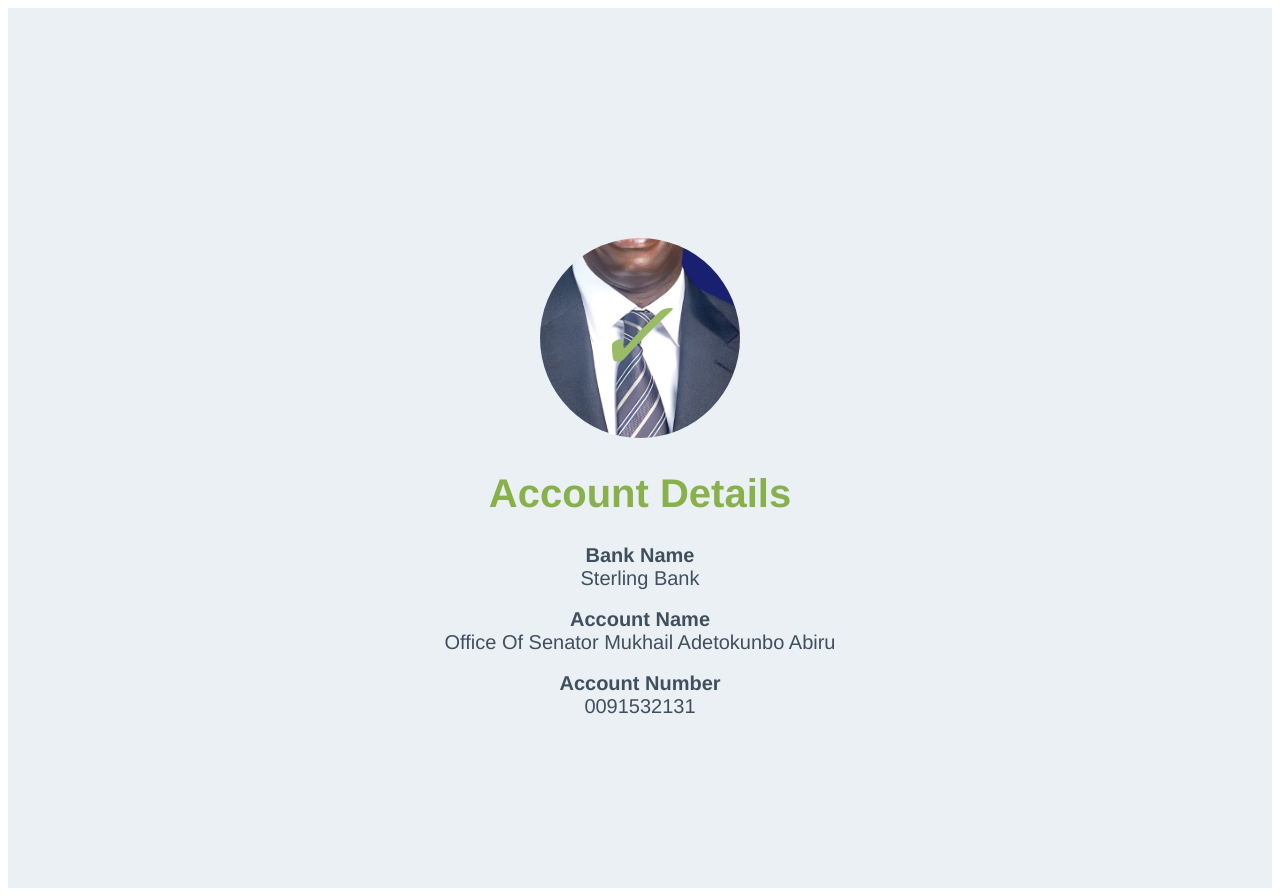
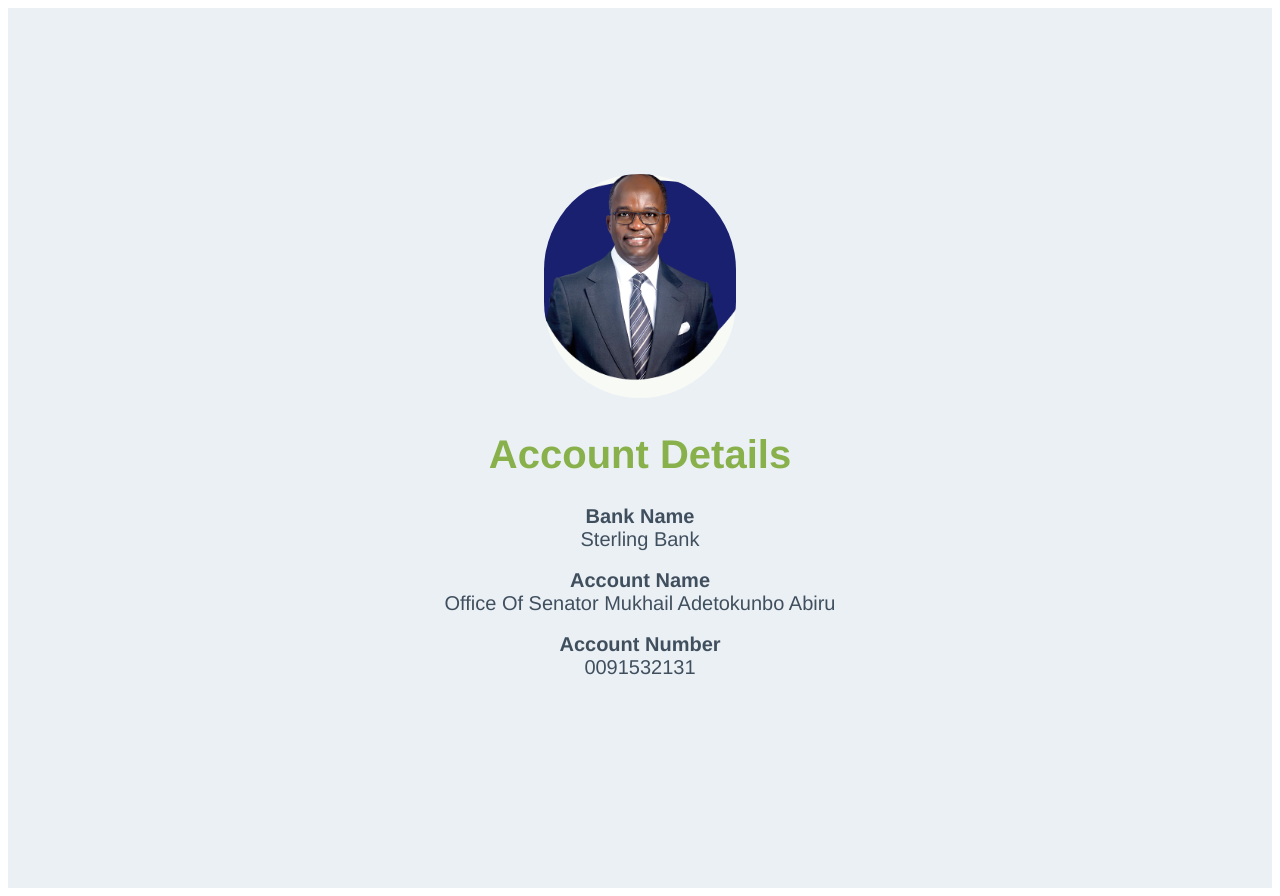
Before and after one commit to IsraelAdekanye/campaign-clent, a React (Create React App) app: page /Account in a window 1280 px wide. Built offline with nearby package versions, Linux system fonts and the light colour scheme.

Commit message:
added account details

```diff
--- a/src/components/AccountDetails/AccountDetails.jsx
+++ b/src/components/AccountDetails/AccountDetails.jsx
@@ -8,7 +8,6 @@
     <MasterDiv>
       <Section>
       <Cond2Div>
-          <CheckMark>✓</CheckMark>
         </Cond2Div>
         <Success>Account Details</Success>
         <br/>
--- a/src/components/AccountDetails/AccountDetailsElements.jsx
+++ b/src/components/AccountDetails/AccountDetailsElements.jsx
@@ -12,7 +12,7 @@
     padding: 40px 0;
     background: #EBF0F5;
     height: 800px;
-    align-items: center;
+    align-items: center bottom;
     width: 100%;
 `;
 
@@ -22,14 +22,14 @@
     width:200px;
     background: #F8FAF5;
     margin:0 auto;
-    margin-top: 15%;
+    margin-top: 10%;
 
     background-image: url(${HeroImagePic});
-	//height: 100vh;
+	height: 28vh;
 	background-position: center;
-	background-size: 35rem 40rem;
+	background-size: 15rem 18rem;
 	background-repeat: no-repeat;
-	//width: 50%;
+	width: 15vw;
 `;
 
 export const CheckMark = styled.i`
```
